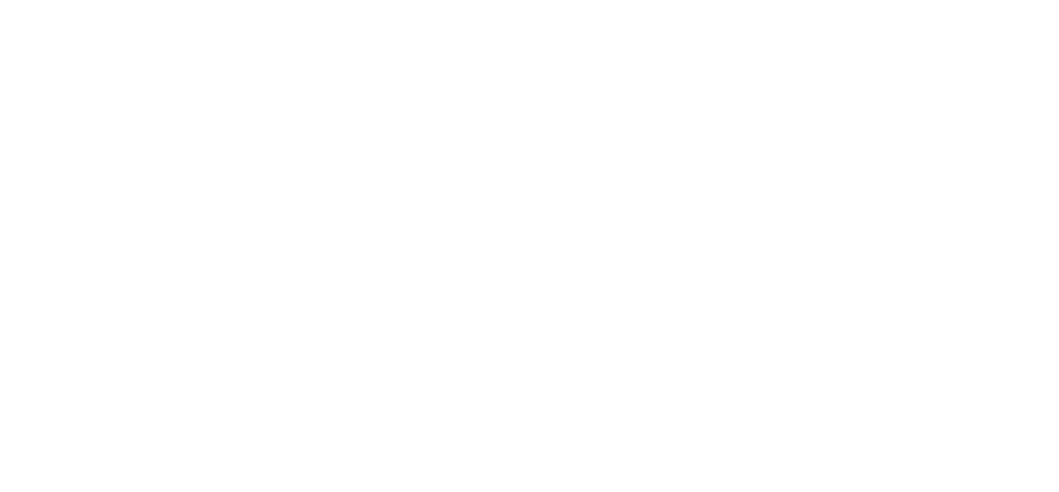
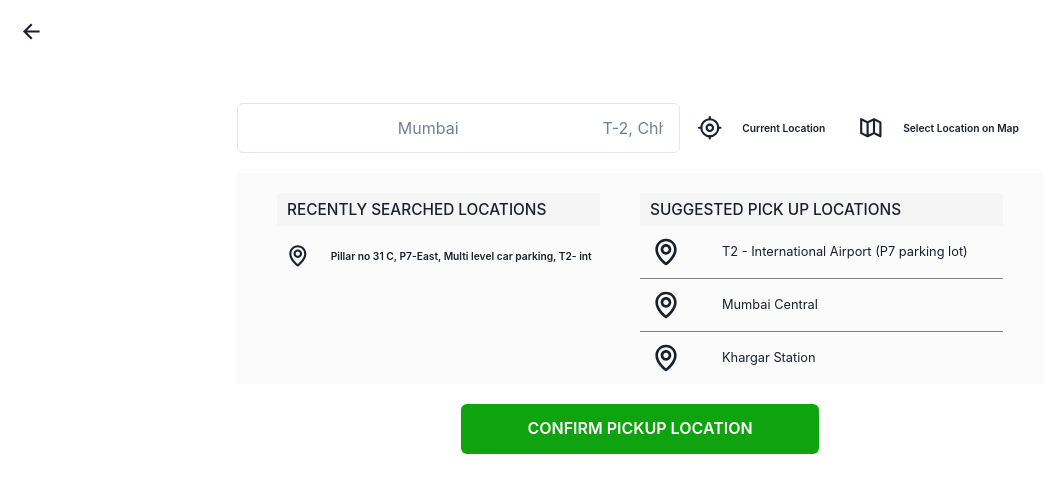
Before and after one commit to vivekbtu/ZoomCar-Clone, a React (Create React App) app: page /location in a window 1280 px wide. Before the commit this address had no page. Shown: the top 492 px of the page, without its empty margins (0-1059 px from the left). Built offline with nearby package versions, Linux system fonts and the light colour scheme.

Commit message:
Day 5 Task Done

```diff
--- a/package.json
+++ b/package.json
@@ -15,7 +15,6 @@
     "react": "^18.2.0",
     "react-dom": "^18.2.0",
     "react-icons": "^4.4.0",
-    "react-map-gl": "^7.0.19",
     "react-router-dom": "^6.4.1",
     "react-scripts": "5.0.1",
     "styled-components": "^5.3.6",
--- a/src/App.js
+++ b/src/App.js
@@ -4,16 +4,14 @@
 // import ZmsPage from './Components/ZmsPage';
 import AllRoutes from './Routes/AllRoutes';
 import { BrowserRouter } from 'react-router-dom';
-import SelectCountry from './Pages/SelectCountry';
-import Fly from './Pages/LocationFinder.jsx/Fly';
+import LocatinPage from './Pages/LocationPage';
 function App() {
   return (
     <div className="App">
      {/* <ChakraProvider> */}
      <BrowserRouter>
       <AllRoutes />
-      {/* <SelectCountry /> */}
-      {/* <Fly/> */}
+      {/* <LocatinPage /> */}
       </BrowserRouter>
      {/* </ChakraProvider> */}
     </div>
--- a/src/Components/HomeNavbar.jsx
+++ b/src/Components/HomeNavbar.jsx
@@ -60,7 +60,7 @@
         <nav>
             {/* <Box className={show ? 'nav' : 'nav__show'} > */}
             {/* <Sidebar/> */}
-            <Box className={colorChange ? 'HNavbar colorChange' : 'HNavbar '} width="100%" margin="auto" >
+            <Box className={colorChange ? 'HNavbar' : 'HNavbar '} width="100%" margin="auto" >
 
                 <Box w="240%" height="60px"
                 // border="solid red 1px"
--- a/src/Context/AuthContext.jsx
+++ b/src/Context/AuthContext.jsx
@@ -8,7 +8,7 @@
 export const AuthContext = React.createContext();
 
 function AuthContextProvider({ children }) {
-  const [isAuth, setIsAuth] = useState(true);
+  const [isAuth, setIsAuth] = useState(false);
 
   const toggleAuth = () => {
     setIsAuth(!isAuth);
--- /dev/null
+++ b/src/Pages/LocationPage.jsx
@@ -0,0 +1,176 @@
+import { Box, Button, Flex, Input, Text } from "@chakra-ui/react";
+import { TbCurrentLocation } from "react-icons/tb";
+import { BiMapAlt, BiMap } from "react-icons/bi";
+import { IoArrowBackSharp } from "react-icons/io5";
+import { NavLink } from "react-router-dom";
+
+function LocationPage() {
+
+    return (
+        <div>
+                <Box padding="20px">
+                <NavLink to="/">
+                    <Box w="10%" fontSize="1.8vw" textAlign="start" position="-moz-initial"
+                        // border="solid red 1px"
+                     >
+                        <IoArrowBackSharp />
+                    </Box>
+                </NavLink>
+                </Box>
+            <Box w="70%" margin="auto" height="700px" >
+                <Box w="90%" margin="auto" marginTop="40px">
+                    <Flex alignItems="center">
+                        <Box w="55%" >
+                            <Input
+                                bgColor="#ffffff"
+                                height="50px"
+                                placeholder="
+                                Mumbai
+                                T-2, Chhatrapati Shivaji Maharaj International Ai"
+                            />
+                            {/* <Flex>
+                                <Box><GoPrimitiveDot/></Box>
+                                <Box>
+                                    <Text>Mumbai
+                                    T-2, Chhatrapati Shivaji Maharaj International Ai</Text>
+                                </Box>
+                            </Flex>
+                        </Input> */}
+                        </Box>
+                        <Box w="20%" >
+                            <Button colorScheme='gray' variant='ghost'>
+                                <Flex justifyContent="space-around" gap={5} alignItems="center">
+                                    <Box fontSize="2vw">
+                                        <TbCurrentLocation />
+                                    </Box>
+                                    <Box>
+                                        <Text fontSize="0.8vw">
+                                            Current Location
+                                        </Text>
+                                    </Box>
+                                </Flex>
+                            </Button>
+                        </Box>
+
+                        <Box w="23%" >
+                            <Button colorScheme='gray' variant='ghost'>
+                                <Flex justifyContent="space-around" gap={5} alignItems="center">
+                                    <Box fontSize="2vw">
+                                        <BiMapAlt />
+                                    </Box>
+                                    <Box>
+                                        <Text fontSize="0.8vw">
+                                            Select Location on Map
+                                        </Text>
+                                    </Box>
+                                </Flex>
+                            </Button>
+                        </Box>
+                    </Flex>
+                </Box>
+
+                <Box w="90%" margin="auto" marginTop="20px" bgColor="#fbfbfb">
+                    <Flex>
+                        <Box w="50%"
+                        // border="solid green 1px"
+                        >
+                            <Box w="80%" margin="auto" marginTop="20px" bgColor="#f5f5f5"
+                            // border="solid red 1px"
+                            >
+                                <Text fontSize="1.2vw" fontWeight="500" padding="5px 5px 5px 10px" textAlign="start">RECENTLY SEARCHED LOCATIONS</Text>
+                            </Box>
+                            <Box marginTop="10px">
+                                <Button colorScheme='gray' variant='ghost'>
+                                    <Flex justifyContent="space-around" gap={5} alignItems="center">
+                                        <Box fontSize="2vw">
+                                            <BiMap />
+                                        </Box>
+                                        <Box>
+                                            <Text fontSize="0.8vw">
+                                                Pillar no 31 C, P7-East, Multi level car parking, T2- int
+                                            </Text>
+                                        </Box>
+                                    </Flex>
+                                </Button>
+                            </Box>
+                        </Box>
+
+
+                        <Box w="45%"
+                        // border="solid green 1px"
+                        >
+                            <Box w="100%" margin="auto" marginTop="20px" bgColor="#f5f5f5"
+                            // border="solid red 1px"
+                            >
+                                <Text fontSize="1.2vw" fontWeight="500" padding="5px 5px 5px 10px" textAlign="start" >SUGGESTED PICK UP LOCATIONS</Text>
+                            </Box>
+
+                            <Box marginTop="10px" cursor="pointer">
+                                <Box margin="auto" padding="0px 0px 0px 10px">
+                                    <Flex gap={10} alignItems="center" justifyContent="flex-start">
+                                        <Box fontSize="2.5vw"
+                                        // border="solid green 1px"
+                                        >
+                                            <BiMap />
+                                        </Box>
+                                        <Box>
+                                            <Text fontSize="1vw" textAlign="start">
+                                                T2 - International Airport (P7 parking lot)
+                                            </Text>
+                                        </Box>
+                                    </Flex>
+                                </Box>
+                            </Box>
+
+                            <Box marginTop="10px" cursor="pointer" borderTop="solid gray 1px" borderBottom="solid gray 1px" padding="10px 0px 10px 0px">
+                                <Box margin="auto" padding="0px 0px 0px 10px">
+                                    <Flex gap={10} alignItems="center" justifyContent="flex-start">
+                                        <Box fontSize="2.5vw"
+                                        // border="solid green 1px"
+                                        >
+                                            <BiMap />
+                                        </Box>
+                                        <Box>
+                                            <Text fontSize="1vw" textAlign="start">
+                                                Mumbai Central
+                                            </Text>
+                                        </Box>
+                                    </Flex>
+                                </Box>
+                            </Box>
+
+                            <Box padding="10px 0px 10px 0px" cursor="pointer">
+                                <Box margin="auto" padding="0px 0px 0px 10px">
+                                    <Flex gap={10} alignItems="center" justifyContent="flex-start">
+                                        <Box fontSize="2.5vw"
+                                        // border="solid green 1px"
+                                        >
+                                            <BiMap />
+                                        </Box>
+                                        <Box>
+                                            <Text fontSize="1vw" textAlign="start">
+                                                Khargar Station
+                                            </Text>
+                                        </Box>
+                                    </Flex>
+                                </Box>
+                            </Box>
+
+
+                        </Box>
+                    </Flex>
+                </Box>
+
+                <NavLink to="/">
+                <Box marginTop="20px" >
+                <Button w="40%" colorScheme='#10a310' variant='solid' padding="25px" bgColor="#10a310">
+                    CONFIRM PICKUP LOCATION
+                </Button>
+                </Box>
+                </NavLink>
+            </Box>
+        </div>
+    )
+}
+
+export default LocationPage;
--- a/src/Pages/ZmsPage.jsx
+++ b/src/Pages/ZmsPage.jsx
@@ -1,4 +1,4 @@
-import { Box, Button, Flex, FormControl, Grid, GridItem, HStack, Icon, Img, Input, SimpleGrid, Text, Textarea } from "@chakra-ui/react";
+import { Box, Button, Flex, FormControl, Grid, GridItem, Img, Input, SimpleGrid, Text, Textarea } from "@chakra-ui/react";
 import { useState } from "react";
 import Navbar from "../Components/ZmsNavbar";
 
@@ -15,7 +15,7 @@
     const [aeroplane, setAeroplane] = useState(true);
 
     const handleClick=()=>{
-        if(aeroplane == false)
+        if(aeroplane === false)
         {
             setAeroplane(true)
             // hcbgImage = `https://sp-ao.shortpixel.ai/client/to_webp,q_glossy,ret_img,w_1080,h_675/https://digitaldealer.com/wp-content/uploads/2018/06/Screen-Shot-2018-06-07-at-10.13.29-AM.png`
--- a/src/Routes/AllRoutes.jsx
+++ b/src/Routes/AllRoutes.jsx
@@ -10,6 +10,7 @@
 import LoginForm from "../Pages/LoginFormPage";
 import SelectCountry from "../Pages/SelectCountry";
 import PrivateRoute from "./PrivateRoutes";
+import LocationPage from "../Pages/LocationPage";
 
 function AllRoutes() {
   return (
@@ -20,7 +21,7 @@
             <Home/>
           </PrivateRoute>} />
         <Route path="/zoomcar-mobility-services" element={<ZmsPage />} />
-        {/* <Route path="/contact" element={<ContactPage/>} /> */}
+        <Route path="/location" element={<LocationPage/>} />
         <Route path="/selectcountry" element={<SelectCountry/>} />
         <Route path="/loginsignup" element={<LoginSignup/>} />
         <Route path="/loginform" element={<LoginForm/>} />
```
Also changed, not shown: src/App.css (+0 -22 lines), src/Components/SideBarData.jsx (+0 -7 lines), src/Pages/HomePage.jsx (+8 -4 lines), src/Pages/LocationFinder.jsx/App.js (+5 -4 lines), src/Pages/LocationFinder.jsx/Fly.jsx (+5 -3 lines), 1 other file (tests, documents, lock files or other folders).
